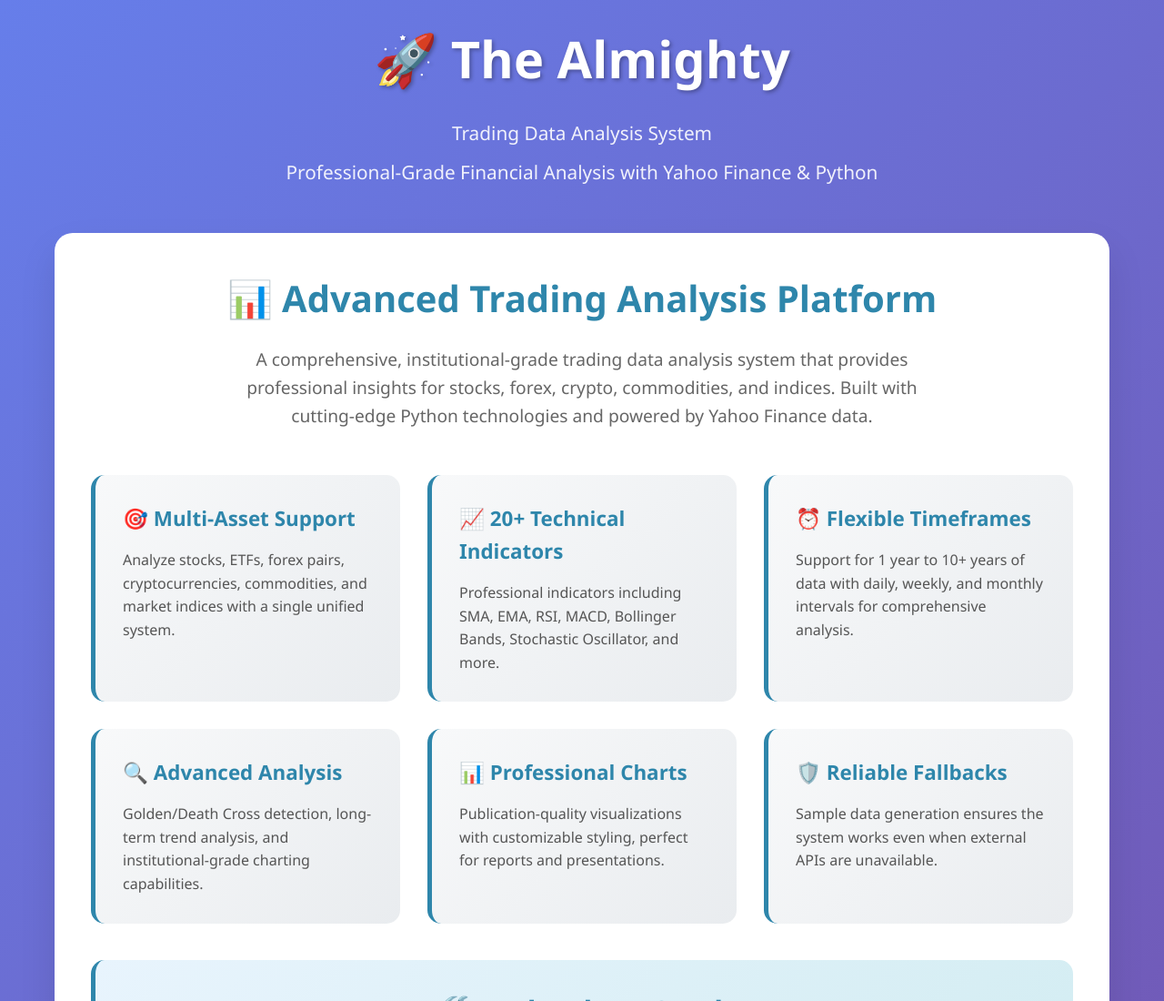
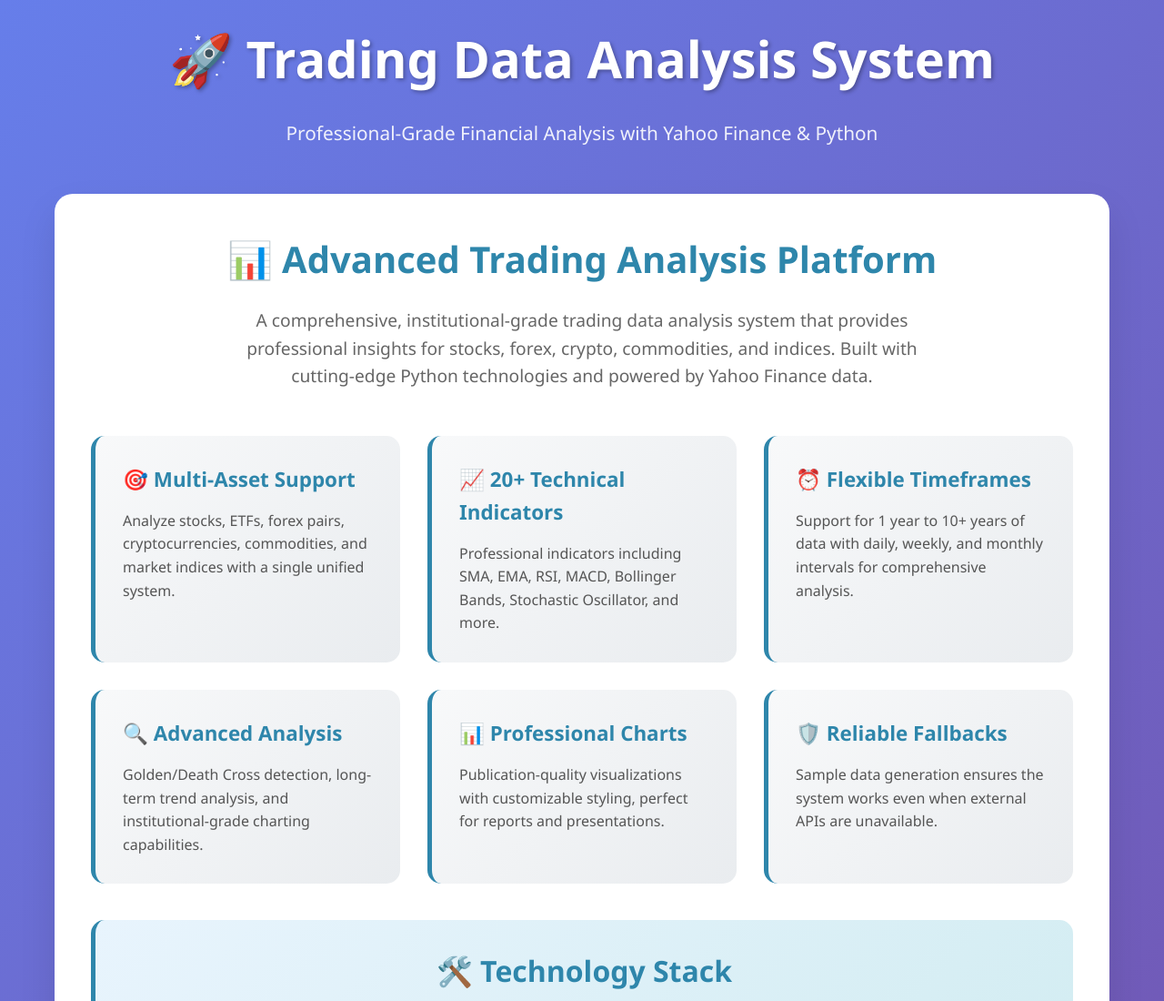
Before and after one commit to Mightyshambel/Trading-data-analysis, a plain HTML site: page index.html in a window 1280 px wide. Shown: the top 1100 px of the page at 91% size. Drawn offline with Linux system fonts and the light colour scheme.

Commit message:
style: Remove 'The Almighty' from header for cleaner appearance
- Simplify header to focus on the system name
- Maintain professional appearance without unnecessary branding
- Keep copyright footer for attribution

```diff
--- a/index.html
+++ b/index.html
@@ -234,9 +234,8 @@
 <body>
     <div class="container">
         <div class="header">
-            <h1>🚀 The Almighty</h1>
-            <p>Trading Data Analysis System</p>
-            <p class="subtitle">Professional-Grade Financial Analysis with Yahoo Finance & Python</p>
+            <h1>🚀 Trading Data Analysis System</h1>
+            <p>Professional-Grade Financial Analysis with Yahoo Finance & Python</p>
         </div>
 
         <div class="main-content">
```
